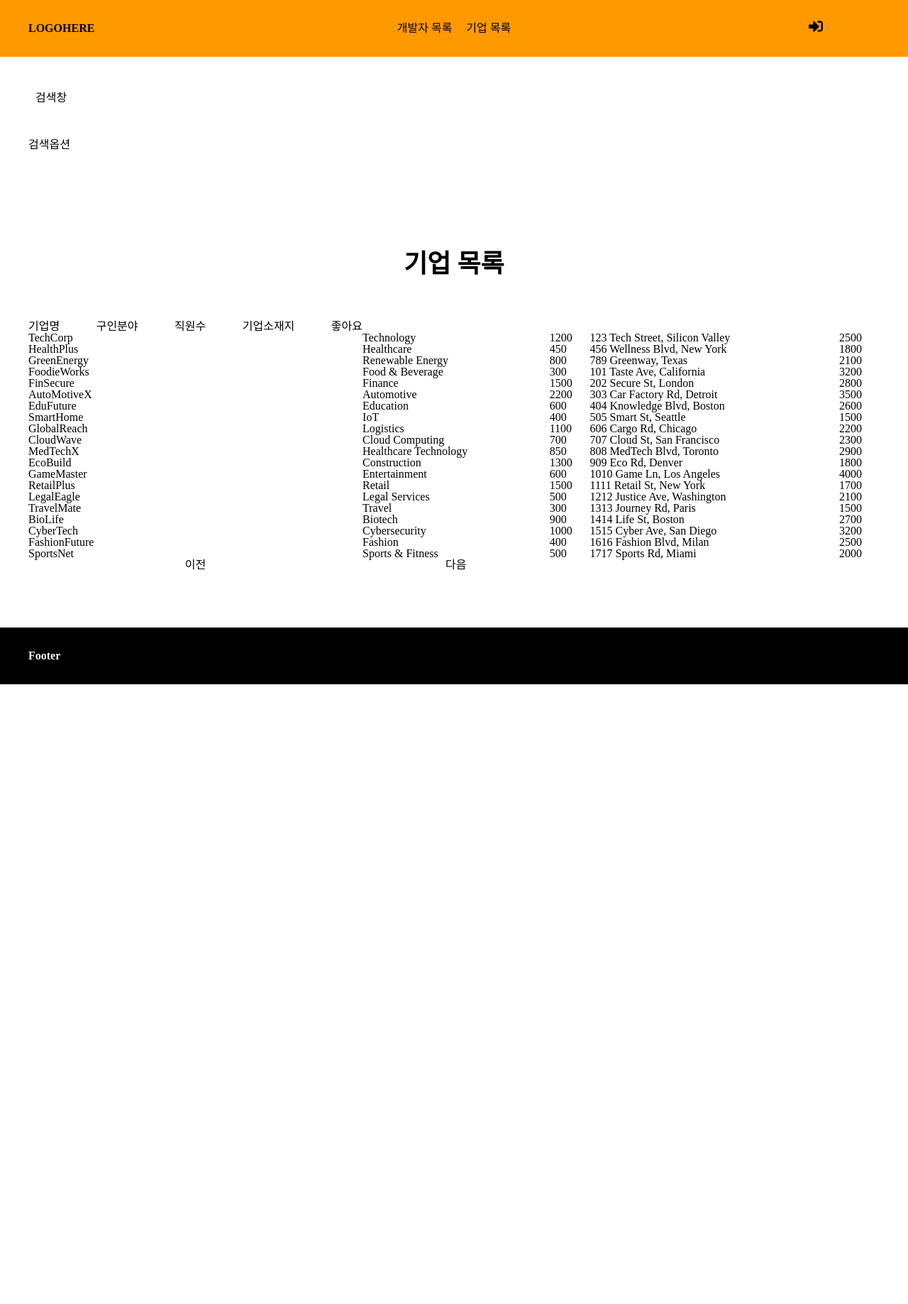
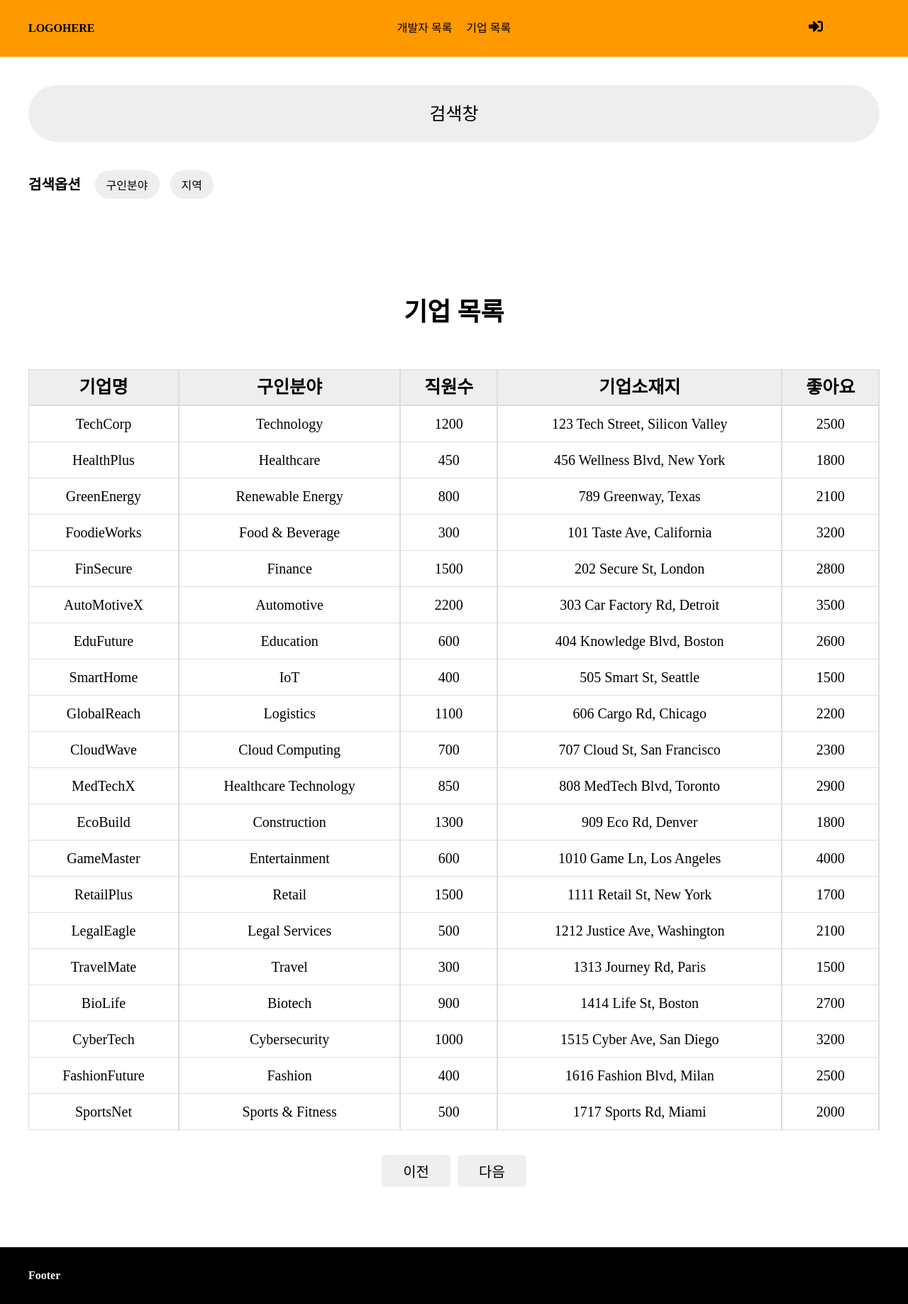
Before and after one commit to ChuminChu/contactSite, a Next.js app in the folder frontend/: page /companyList in a window 1280 px wide. Shown: the whole page at 71% size. Before the commit the page ends 964 px from the top, so only its background shows below. Built offline with nearby package versions, Linux system fonts and the light colour scheme.

Commit message:
fix : 기업목록

```diff
--- a/frontend/src/app/companyList/page.module.css
+++ b/frontend/src/app/companyList/page.module.css
@@ -1,26 +1,94 @@
 .searchbox{
     display: flex;
-    justify-content: space-between;
+    justify-content: center;
     align-items: center;
     padding: 10px;
-    width: 200px;
+    max-width: 600px;
+    width: 100%;
+    border-radius: 5px;
+    font-size: 25px;
+
+    /*width: 934px;*/
+    height: 80px;
+    left: 490px;
+    top: 120px;
+    background: #EEEEEE;
+    border-radius: 100px;
+}
+
+.option{
+    display: flex;
+    align-items: center;
+    font-size: 20px;
+}
+
+.option span {
+    font-weight: bold;
+    margin-right: 20px; /* 텍스트와 버튼 사이에 간격*/
+}
+
+.optionContainer {
+    display: flex;
+    gap: 15px;  /* 버튼 사이 간격 */
+}
+
+.optionContainer button{
+    padding: 8px 16px;
+    background-color:#EEEEEE;
+    color: black;
+    border: none;
+    border-radius: 50px;
+    cursor: pointer;
+    font-size: 1rem;
+
+}
+
+.optionContainer button.selected{
+    background-color: #c1EB65;
 }
 
 
 .item {
-    display: flex;
-    justify-content: space-between;
+    background: #EEEEEE;
 }
 
 .table{
     width: 100%;
     border-collapse: collapse;
+    margin-top: 20px;
+    border: 1px solid #ddd;
 }
 
-/*.table th{*/
-/*    padding: 10px 30px;*/
-/*}*/
-
-.list{
+.table th{
+    padding: 12px;
+    text-align: center;
+    font-weight: bold;
+    font-size: 25px;
+    border-bottom: 2px solid #ddd;
+    border-right: 2px solid  #ddd;
 
 }
+
+.table td {
+    padding: 15px;
+    text-align: center;
+    font-size: 20px;
+    border-bottom: 1px solid #ddd;
+    border-right: 2px solid  #ddd;
+}
+
+
+.pagination {
+    display: flex;
+    justify-content: center;
+    margin-top: 30px;
+}
+
+.pagination button {
+    border: none;
+    padding: 8px 30px;
+    margin: 5px;
+    border-radius: 5px;
+    cursor: pointer;
+    font-size: 20px;
+}
--- a/frontend/src/app/companyList/page.tsx
+++ b/frontend/src/app/companyList/page.tsx
@@ -1,11 +1,10 @@
 "use client"
 
 import "./company.page.scss";
-import {useEffect, useState} from "react";
-import Link from "next/link";
 import styles from "./page.module.css";
+import {useState} from "react";
 
-// const API_URL = "https://localhost:3000/companies"
+const API_URL = "https://localhost:3000/companies"
 
 interface Company {
     id: number;
@@ -18,19 +17,31 @@ interface Company {
 
 function CompanyPage(company: Company) {
     return (
-        <tr key={company.id}>
+        <tr>
             <td>{company.name}</td>
             <td>{company.field}</td>
             <td>{company.employeeCount}</td>
             <td>{company.address}</td>
             <td>{company.likeCount}</td>
-
         </tr>
 
     )
 }
 
+
 export default function CompanyListPage() {
+
+    const [selectedOption, setSelectedOption] = useState(false);
+    const [selectedOption2, setSelectedOption2] = useState(false);
+
+
+    function 클릭시실행함수() {
+        setSelectedOption(!selectedOption);
+    }
+
+    function 클릭시실행함수2() {
+        setSelectedOption2(!selectedOption2);
+    }
 
     const companies: Company[] = [
         {
@@ -188,40 +199,26 @@ export default function CompanyListPage() {
         }
     ];
 
-    // const [currentPage, setCurrentPage] = useState(1);
-    // const itemsPerPage = 17;  //한페이지당 기업 목록 수
-    //
-    // const paginatedCompanies = companies.slice(
-    //     (currentPage - 1) * itemsPerPage,       //시작 인덱스 인덱스[]이기 때문에 -1
-    //     currentPage * itemsPerPage      //끝 인덱스는 자체가 범위에서 제외됨
-    // );
-    //
-    // //페이지 이동
-    // const handleNextPage = () => {
-    //     if ( currentPage * itemsPerPage < companies.length ) {
-    //         setCurrentPage(currentPage + 1);
-    //     }
-    // }
-
-    // const [companies, setCompanies] = useState([]);
-    // const [loading, setLoading] = useState(true);
-    // const [error, setError] = useState(null);
-    //
-    // //useEffect 자동으로 받기
-    // useEffect(() => {
-    //  try {
-    //      const response = await fetch("https://localhost:3000/companies");
-    //  }
-    // },[])
-
 
     return (
         <>
             <div className="search search-dev">
-                <header className={styles.searchbox}>
-                    검색창
-                </header>
-                <section>검색옵션</section>
+                <header className={styles.searchbox}>검색창</header>
+                <section className={styles.option}>
+                    <span>검색옵션</span>
+
+                    <div className={styles.optionContainer}>
+                        <button
+                            className={`${styles.button} ${selectedOption ? styles.selected : ''}`}
+                            onClick={클릭시실행함수}>
+                            {selectedOption ? "구인분야 x" : "구인분야"}
+                        </button>
+                        <button className={`${styles.button} ${selectedOption2 ? styles.selected : ''}`}
+                                onClick={클릭시실행함수2}>
+                            {selectedOption2 ? "지역x" : "지역"}
+                        </button>
+                    </div>
+                </section>
             </div>
             <div className="container comlist">
                 <header>
@@ -243,6 +240,7 @@ export default function CompanyListPage() {
                         <tbody>
                         {companies.map(company =>
                             <CompanyPage
+                                key={company.id}
                                 id={company.id}
                                 name={company.name}
                                 field={company.field}
@@ -251,15 +249,11 @@ export default function CompanyListPage() {
                                 likeCount={company.likeCount}/>)}
                         </tbody>
 
-                        <thead>
-                        <tr>
-                            <th>이전</th>
-                            <th>다음</th>
-                        </tr>
-                        </thead>
-
-
                     </table>
+                    <div className={styles.pagination}>
+                        <button className={styles.button}>이전</button>
+                        <button className={styles.button}>다음</button>
+                    </div>
 
                 </section>
             </div>
```
